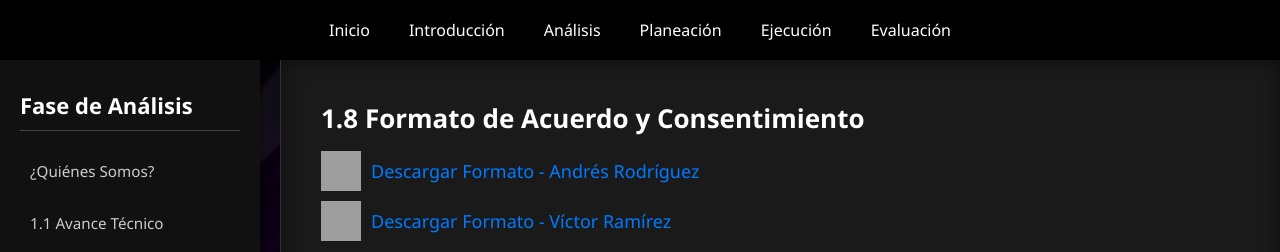
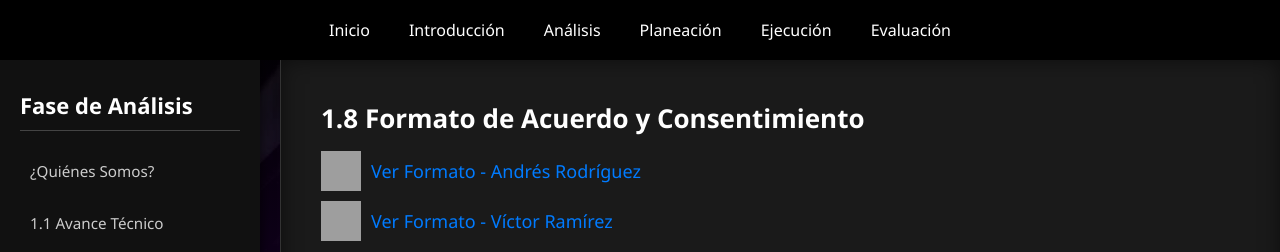
Before and after one commit to Chasosupreme/TecnoNexus, a plain HTML site: page analisis.html in a window 1280 px wide. Both pictures are taken after a click on the link "1.8 Formato de Acuerdo". Shown: the top 252 px of the page. Drawn offline with Linux system fonts and the light colour scheme; grey boxes are pictures that could not be loaded.

Commit message:
Update analisis.html

```diff
--- a/analisis.html
+++ b/analisis.html
@@ -281,16 +281,16 @@
   <div style="display: flex; align-items: center; gap: 10px; margin-bottom: 10px;">
     <img src="https://upload.wikimedia.org/wikipedia/commons/8/87/PDF_file_icon.svg"
          alt="Icono PDF" width="40" height="40">
-    <a href="AndresRodriguez.pdf" download style="font-size: 18px; text-decoration: none; color: #007BFF;">
-      Descargar Formato - Andrés Rodríguez
+    <a href="AndresRodriguez.pdf" target="_blank" style="font-size: 18px; text-decoration: none; color: #007BFF;">
+      Ver Formato - Andrés Rodríguez
     </a>
   </div>
 
   <div style="display: flex; align-items: center; gap: 10px;">
     <img src="https://upload.wikimedia.org/wikipedia/commons/8/87/PDF_file_icon.svg"
          alt="Icono PDF" width="40" height="40">
-    <a href="VictorRamirez.pdf" download style="font-size: 18px; text-decoration: none; color: #007BFF;">
-      Descargar Formato - Víctor Ramírez
+    <a href="VictorRamirez.pdf" target="_blank" style="font-size: 18px; text-decoration: none; color: #007BFF;">
+      Ver Formato - Víctor Ramírez
     </a>
   </div>
 </div>
```
